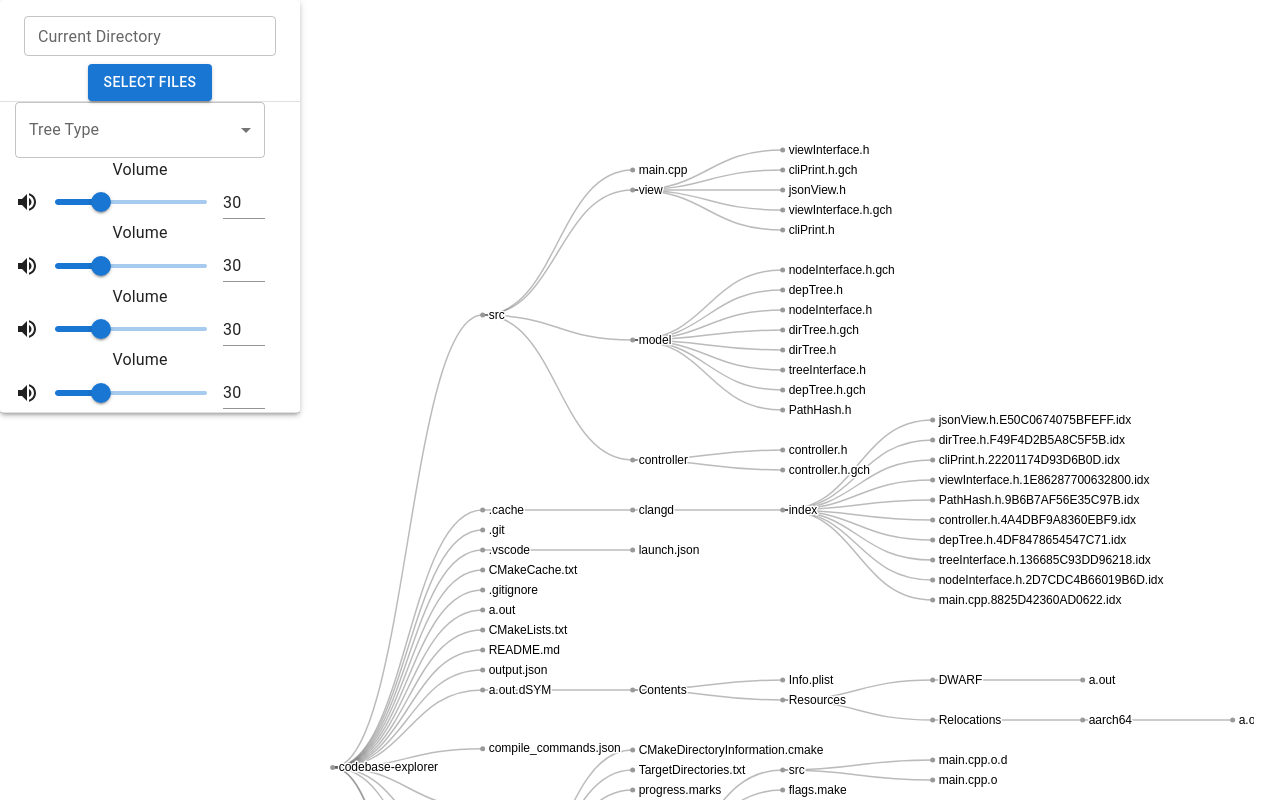
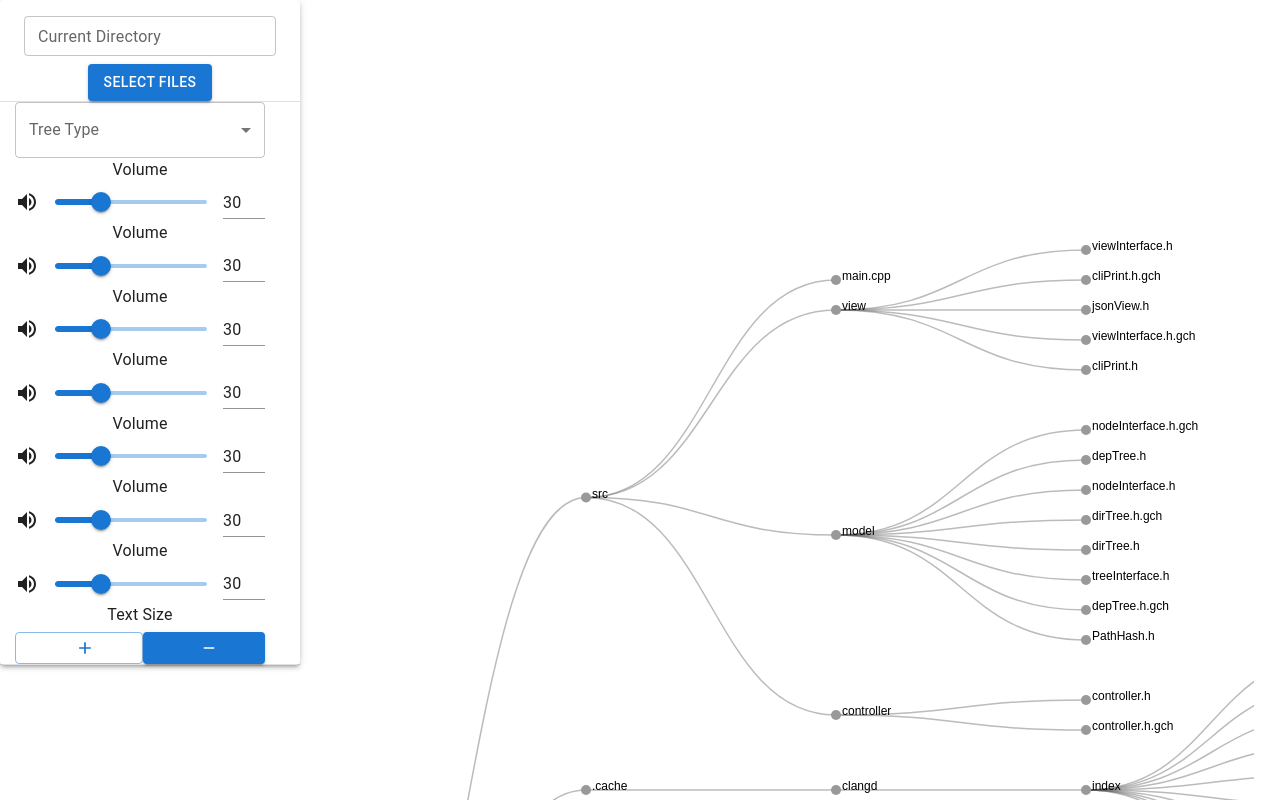
Before and after one commit to cyber-shah/codebase-explorer, a React (Create React App) app in the folder frontend/: page / in a window 1280 px wide. Shown: the top 800 px of the page. Built offline with nearby package versions, Linux system fonts and the light colour scheme.

Commit message:
buttons instead of sliders

```diff
--- a/frontend/src/App.js
+++ b/frontend/src/App.js
@@ -2,6 +2,8 @@ import { Box } from '@mui/material';
 import './App.css';
 import LinePlot from './Components/LinePlot.js';
 import ToolDrawer from './Components/ToolDrawer';
+import { useState } from 'react';
+
 
 const data2 =
 {
@@ -670,15 +672,44 @@ function App() {
     },
   };
 
+  const [directoryPath, setPath] = useState(null);
+  const [treeType, setTreeType] = useState(null);
+  const [nodeSize, setNodeSize] = useState(5);
+  const [dx, setdX] = useState(250);
+  const [dy, setdY] = useState(30);
+  const [linkColor, setLinkColor] = useState(30);
+  const [textSize, setTextSize] = useState(20);
+
 
   return (
     <div className="App" style={style.main}>
+
       <Box style={style.toolbar}>
-        <ToolDrawer />
+        <ToolDrawer
+          setdX={setdX}
+          setdY={setdY}
+          setNodeSize={setNodeSize}
+          setPath={setPath}
+          setLinkColor={setLinkColor}
+          setTextSize={setTextSize}
+          setTreeType={setTreeType}
+          textSize={textSize}
+        />
       </Box>
+
+
+
       <Box style={style.data}>
-        <LinePlot data={data2} />
+        <LinePlot
+          data={data2}
+          dx={dx}
+          dy={dy}
+          nodeSize={nodeSize}
+          linkColor={linkColor}
+          textSize={textSize}
+        />
       </Box>
+
     </div>
   );
 }
--- a/frontend/src/Components/LinePlot.js
+++ b/frontend/src/Components/LinePlot.js
@@ -91,15 +91,16 @@ export default function LinePlot(props) {
 
     node.append("circle")
       .attr("fill", d => d.dir_children ? "#555" : "#999")
-      .attr("r", 2.5);
+      .attr("r", props.nodeSize);
 
-    node.append("text")
+    var text = node.append("text")
       .attr("dy", "0.31em")
       .attr("x", d => d.dir_children ? -6 : 6)
       .attr("text-anchor", d => d.dir_children ? "end" : "start")
-      .text(d => d.data.name)
-      .clone(true).lower()
-      .attr("stroke", "white");
+      .text(d => d.data.name);
+    var textHeight = text.node().getBBox().height;
+    text.attr("dy", textHeight / 2)
+      .attr("font-size", `${props.textSize}px`);
     // ------------------ NODE --------------------------
 
     d3.select(ref.current).node().appendChild(svg.node());
--- a/frontend/src/Components/ToolDrawer.js
+++ b/frontend/src/Components/ToolDrawer.js
@@ -3,8 +3,10 @@ import React from 'react';
 import { Container, Typography, Button, TextField } from '@mui/material';
 import { useState } from 'react';
 import InputSlider from './ToolDrawer/Slider';
-
-
+import ZoomInIcon from '@mui/icons-material/ZoomIn';
+import ZoomOut from '@mui/icons-material/ZoomOut';
+import AddIcon from '@mui/icons-material/Add';
+import RemoveIcon from '@mui/icons-material/Remove';
 
 export default function ToolDrawer(props) {
 
@@ -15,7 +17,8 @@ export default function ToolDrawer(props) {
   };
 
   return (
-    <Paper elevation={3}>
+    <Paper elevation={3} sx={{ width: '100%' }} >
+
       <Container>
         <TextField
           label="Current Directory"
@@ -53,13 +56,21 @@ export default function ToolDrawer(props) {
           </FormControl>
 
           <InputSlider name='Node Size' />
+          <InputSlider name='Gap - X' />
+          < InputSlider name='Gap - Y' />
+          < InputSlider name='Link Color' />
+          < InputSlider name='Node Color' />
+          < InputSlider name='Text Size' />
+          < InputSlider name='Text Color' />
 
+          <Typography id="input-slider" gutterBottom>
+            Text Size
+          </Typography>
+          <Box sx={{ display: 'flex', width: '100%' }} >
+            <Button variant="outlined" fullWidth endIcon={<AddIcon />} onClick={props.setTextSize()} />
+            <Button size='small' fullWidth variant="contained" endIcon={<RemoveIcon />} />
+          </Box>
 
-          <InputSlider name='Gap - X' />
-
-          < InputSlider name='Gap - Y' />
-
-          < InputSlider name='Link Color' />
         </Stack>
 
       </Box>
```
